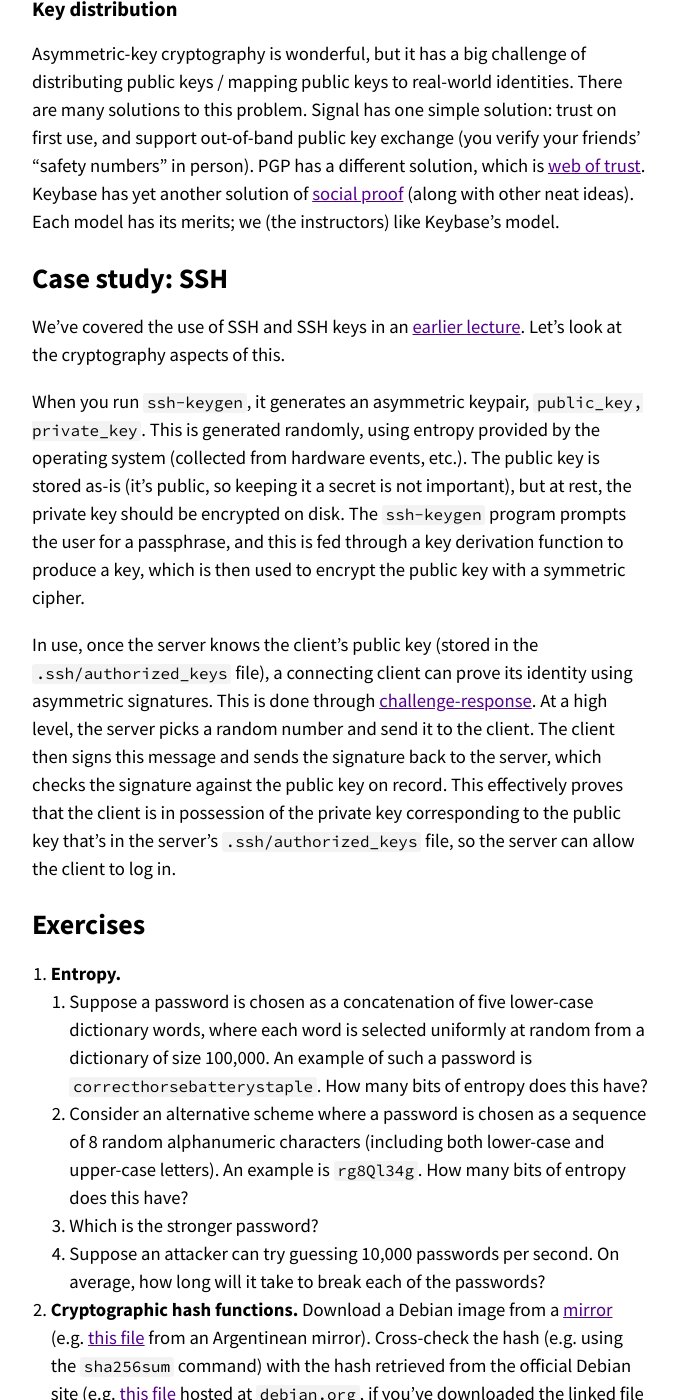
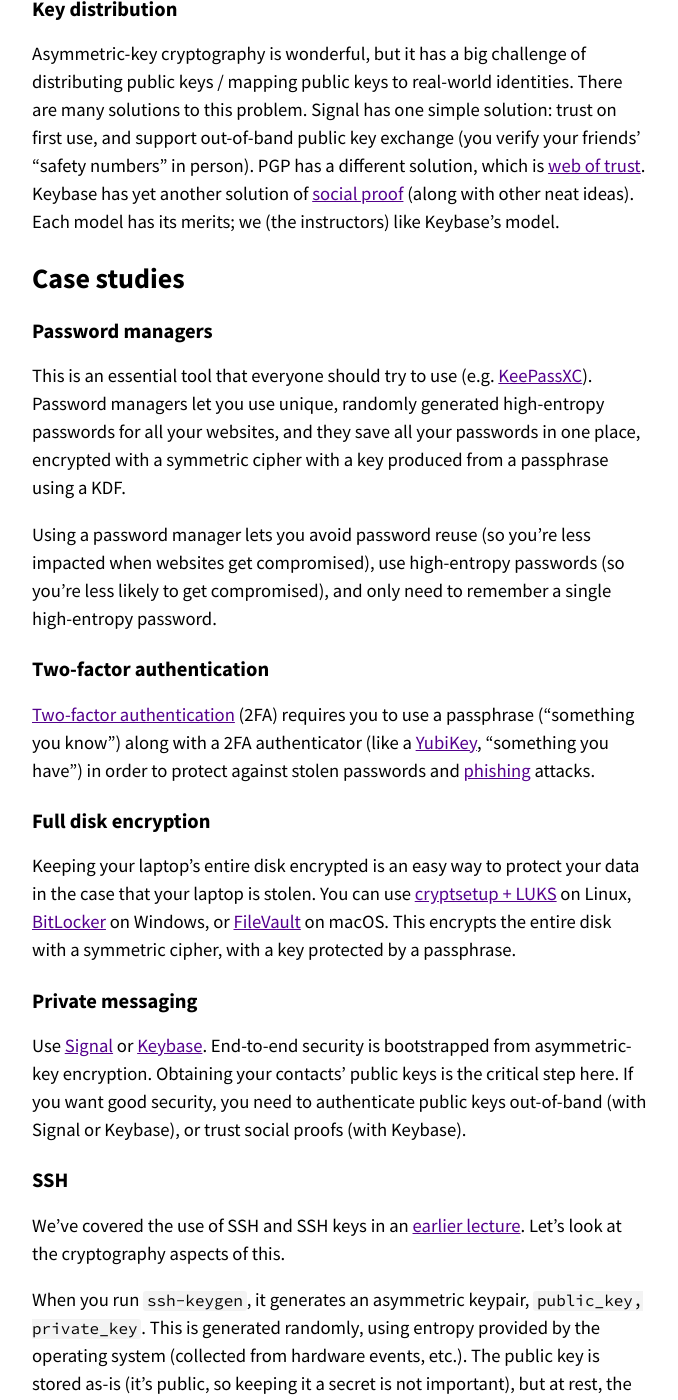
Before and after one commit to missing-semester-cn/missing-semester-cn.github.io, a Jekyll site: the page built from _2020/security.md, in a window 1280 px wide and 1400 px high, scrolled down 5110 px. Shown: the whole window, without its empty margins (300-978 px from the left). Built offline with Jekyll 4.4.1, drawn with Linux system fonts in a browser that asks for light colours.

Commit message:
Add some more case studies

```diff
--- a/_2020/security.md
+++ b/_2020/security.md
@@ -212,7 +212,49 @@
 neat ideas). Each model has its merits; we (the instructors) like Keybase's
 model.
 
-# Case study: SSH
+# Case studies
+
+## Password managers
+
+This is an essential tool that everyone should try to use (e.g.
+[KeePassXC](https://keepassxc.org/)). Password managers let you use unique,
+randomly generated high-entropy passwords for all your websites, and they save
+all your passwords in one place, encrypted with a symmetric cipher with a key
+produced from a passphrase using a KDF.
+
+Using a password manager lets you avoid password reuse (so you're less impacted
+when websites get compromised), use high-entropy passwords (so you're less likely to
+get compromised), and only need to remember a single high-entropy password.
+
+## Two-factor authentication
+
+[Two-factor
+authentication](https://en.wikipedia.org/wiki/Multi-factor_authentication)
+(2FA) requires you to use a passphrase ("something you know") along with a 2FA
+authenticator (like a [YubiKey](https://www.yubico.com/), "something you have")
+in order to protect against stolen passwords and
+[phishing](https://en.wikipedia.org/wiki/Phishing) attacks.
+
+## Full disk encryption
+
+Keeping your laptop's entire disk encrypted is an easy way to protect your data
+in the case that your laptop is stolen. You can use [cryptsetup +
+LUKS](https://wiki.archlinux.org/index.php/Dm-crypt/Encrypting_a_non-root_file_system)
+on Linux,
+[BitLocker](https://fossbytes.com/enable-full-disk-encryption-windows-10/) on
+Windows, or [FileVault](https://support.apple.com/en-us/HT204837) on macOS.
+This encrypts the entire disk with a symmetric cipher, with a key protected by
+a passphrase.
+
+## Private messaging
+
+Use [Signal](https://signal.org/) or [Keybase](https://keybase.io/). End-to-end
+security is bootstrapped from asymmetric-key encryption. Obtaining your
+contacts' public keys is the critical step here. If you want good security, you
+need to authenticate public keys out-of-band (with Signal or Keybase), or trust
+social proofs (with Keybase).
+
+## SSH
 
 We've covered the use of SSH and SSH keys in an [earlier
 lecture](/2020/command-line/#remote-machines). Let's look at the cryptography
```
Also changed, not shown: other parts of _2020/security.md (+0 -4 lines).
